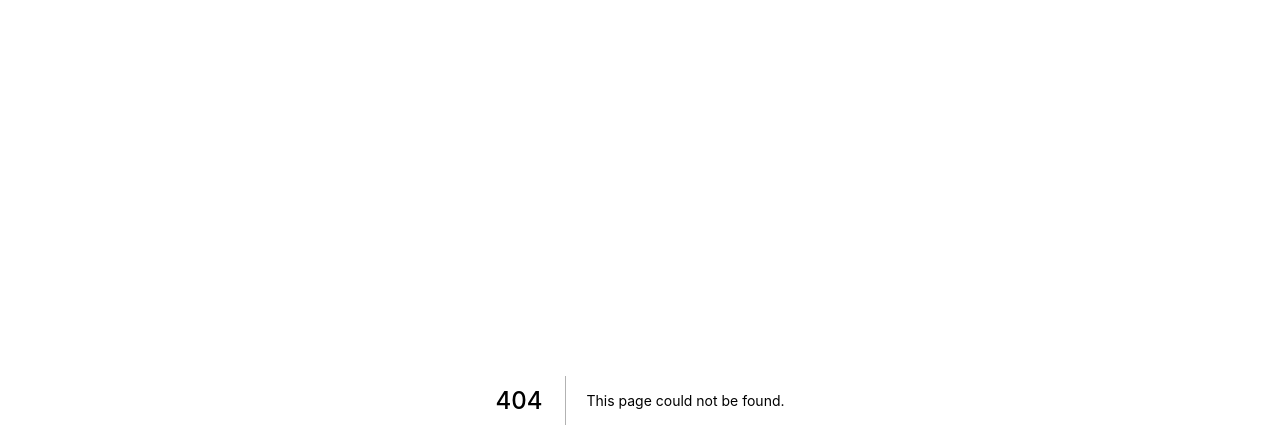
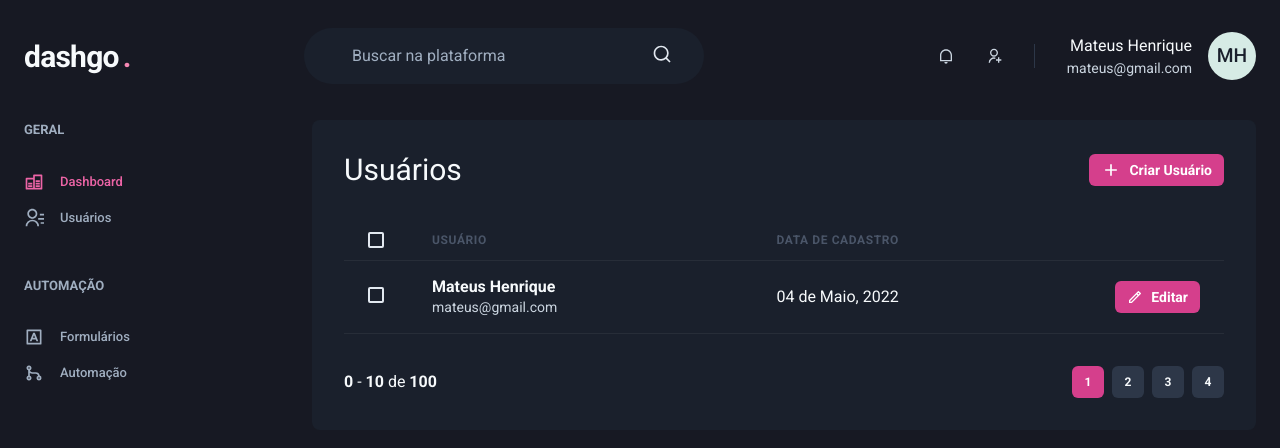
Before and after one commit to matthcarter777/ignite-dashgo, a Next.js app: page /users in a window 1280 px wide. Before the commit this address had no page. Shown: the top 448 px of the page. Built offline with nearby package versions, Linux system fonts and the light colour scheme.

Commit message:
IGNITE - 004: create pagination component

```diff
--- /dev/null
+++ b/src/components/Pagination/index.tsx
@@ -0,0 +1,65 @@
+import { Box, Button, Stack } from "@chakra-ui/react"
+
+export function Pagination() {
+  return(
+    <Stack
+      direction="row"
+      spacing="6"
+      mt="8"
+      justify="space-between"
+      align="center"
+    >
+      <Box>
+        <strong>0</strong> - <strong>10</strong> de <strong>100</strong>
+      </Box>
+      <Stack direction="row" spacing="2">
+        <Button
+          size="sm"
+          fontSize="xs"
+          width="4"
+          colorScheme="pink"
+          disabled
+          _disabled={{
+            bgColor: 'pink.500',
+            cursor: 'pointer'
+          }}
+        >
+          1
+        </Button>
+        <Button
+          size="sm"
+          fontSize="xs"
+          width="4"
+          bg="gray.700"
+          _hover={{
+            bgColor: 'gray.500',
+          }}
+        >
+          2
+        </Button>
+        <Button
+          size="sm"
+          fontSize="xs"
+          width="4"
+          bg="gray.700"
+          _hover={{
+            bgColor: 'gray.500',
+          }}
+        >
+          3
+        </Button>
+        <Button
+          size="sm"
+          fontSize="xs"
+          width="4"
+          bg="gray.700"
+          _hover={{
+            bgColor: 'gray.500',
+          }}
+        >
+          4
+        </Button>
+      </Stack>
+    </Stack>
+  )
+}
--- /dev/null
+++ b/src/pages/users/index.tsx
@@ -0,0 +1,75 @@
+import { Box, Button, Checkbox, Flex, Heading, Icon, Table, Tbody, Td, Text, Th, Thead, Tr } from "@chakra-ui/react";
+import { RiAddLine, RiPencilLine } from "react-icons/ri";
+import { Header } from "../../components/Header";
+import { Pagination } from "../../components/Pagination";
+import { Sidebar } from "../../components/Sidebar";
+
+export default function UserList() {
+  return (
+    <Box>
+      <Header />
+
+      <Flex w="100%" my="6" maxWidth={1480} mx="auto" px="6">
+        <Sidebar />
+
+        <Box flex="1" borderRadius={8} bg="gray.800" p="8">
+          <Flex mb="8" justify="space-between" align="center">
+            <Heading size="lg" fontWeight="normal">Usuários</Heading>
+            <Button
+              as="a"
+              size="sm"
+              fontSize="sm"
+              colorScheme="pink"
+              leftIcon={<Icon as={RiAddLine} fontSize="20"/>}
+            >
+              Criar Usuário
+            </Button>
+          </Flex>
+
+          <Table colorScheme="whiteAlpha">
+            <Thead>
+              <Tr>
+                <Th px="6" color="gray.300" width="8" >
+                  <Checkbox colorScheme="pink"/>
+                </Th>
+                <Th>Usuário</Th>
+                <Th>Data de cadastro</Th>
+                <Th></Th>
+              </Tr>
+            </Thead>
+            <Tbody>
+              <Tr>
+                <Td>
+                  <Checkbox colorScheme="pink"/>
+                </Td>
+                <Td>
+                  <Box>
+                    <Text fontWeight="bold">Mateus Henrique</Text>
+                    <Text fontSize="sm" color="gray.300">mateus@gmail.com</Text>
+                  </Box>
+                </Td>
+                <Td> 04 de Maio, 2022 </Td>
+                <Td width="8">
+                  <Button
+                    as="a"
+                    size="sm"
+                    fontSize="sm"
+                    colorScheme="pink"
+                    leftIcon={<Icon as={RiPencilLine} fontSize={16}/>}
+                  >
+                    Editar
+                  </Button>
+                </Td>
+              </Tr>
+            </Tbody>
+          </Table>
+
+          <Pagination />
+
+        </Box>
+
+      </Flex>
+
+    </Box>
+  )
+}
```
